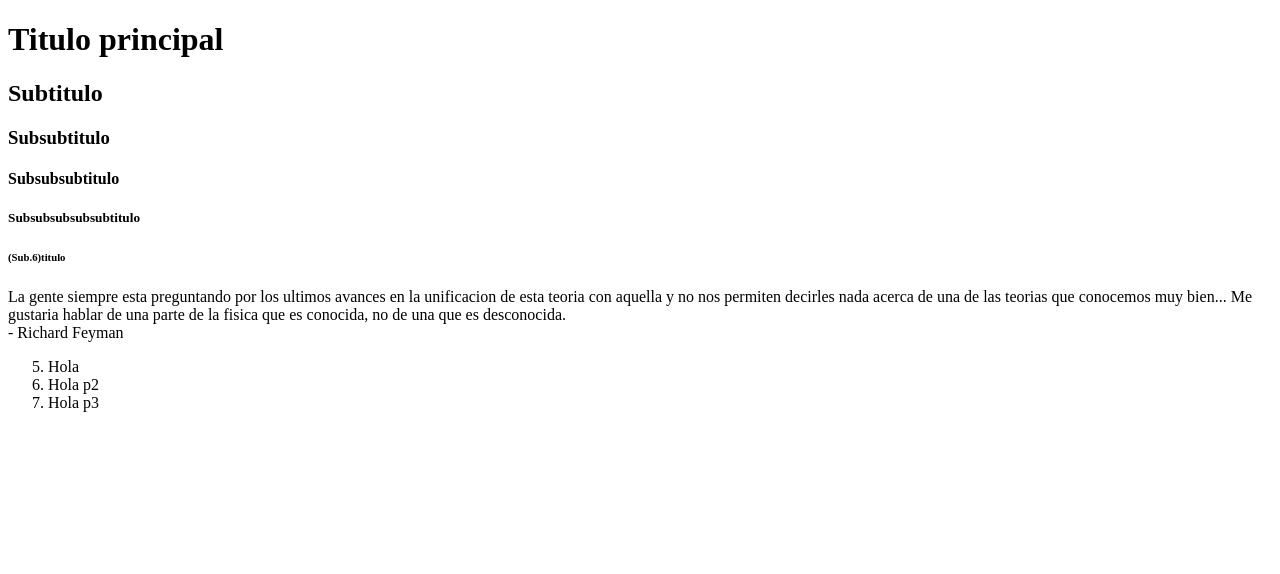
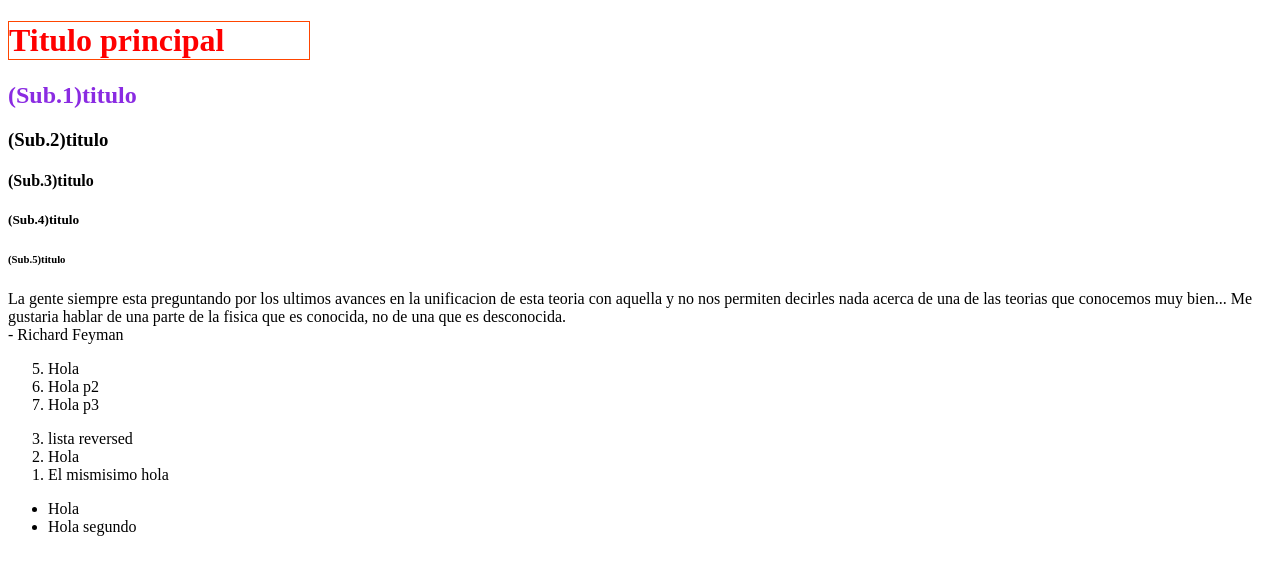
Before and after one commit to jeronimo-vallejob/html-jeronimo-vallejo, a website: page index.html in a window 1280 px wide. Drawn offline with Linux system fonts and the light colour scheme.

Commit message:
ol, ul, h1 and h2 color

```diff
--- a/index.html
+++ b/index.html
@@ -1,17 +1,18 @@
 <!DOCTYPE html>
 <html>
   <head>
+    <link href="style.css" rel="stylesheet" />
     <title>
       Londo
     </title>
   </head>
   <body>
     <h1>Titulo principal</h1>
-    <h2>Subtitulo</h2>
-    <h3>Subsubtitulo</h3>
-    <h4>Subsubsubtitulo</h4>
-    <h5>Subsubsubsubsubtitulo</h5>
-    <h6>(Sub.6)titulo</h6>
+    <h2>(Sub.1)titulo</h2>
+    <h3>(Sub.2)titulo</h3>
+    <h4>(Sub.3)titulo</h4>
+    <h5>(Sub.4)titulo</h5>
+    <h6>(Sub.5)titulo</h6>
 
     <p>
       La gente siempre esta preguntando por los ultimos avances en la
@@ -27,5 +28,16 @@
       <li>Hola p2</li>
       <li>Hola p3</li>
     </ol>
+
+    <ol reversed>
+      <li>lista reversed</li>
+      <li>Hola</li>
+      <li>El mismisimo hola</li>
+    </ol>
+
+    <ul>
+      <li>Hola</li>
+      <li>Hola segundo</li>
+    </ul>
   </body>
 </html>
--- a/style.css
+++ b/style.css
@@ -0,0 +1,9 @@
+h1 {
+  color: red;
+  width: 300px;
+  border: 1px solid orangered;
+}
+
+h2 {
+  color: blueviolet;
+}
```
